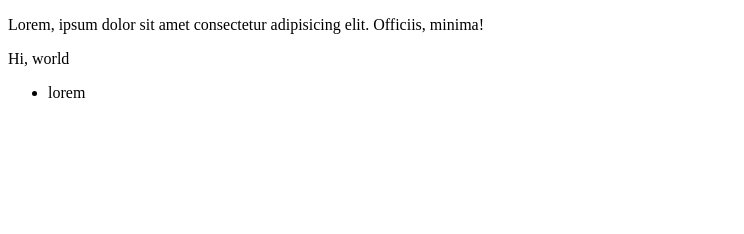
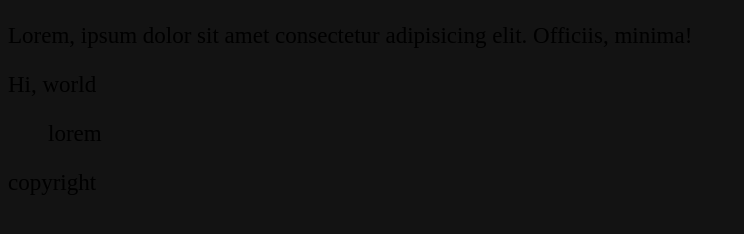
Before and after one commit to nvs163/t-1000, a plain HTML site: page index.html in a window 1280 px wide. Shown: the whole page, without its empty margins (0-744 px from the left). Drawn offline with Linux system fonts and the light colour scheme.

Commit message:
commit 2

```diff
--- a/index.html
+++ b/index.html
@@ -4,6 +4,7 @@
   <meta charset="UTF-8">
   <meta http-equiv="X-UA-Compatible" content="IE=edge">
   <meta name="viewport" content="width=device-width, initial-scale=1.0">
+  <link rel="stylesheet" href="style.css">
   <title>Document</title>
 </head>
 <body>
@@ -16,5 +17,11 @@
       </ul>
     </section>
   </main>
+
+  <footer class="footer">
+    <p class="footer__info">
+      copyright
+    </p>
+  </footer>
 </body>
 </html>
--- a/style.css
+++ b/style.css
@@ -2,3 +2,7 @@ body {
   background-color: #131313;
   font-size: 23px;
 }
+
+ul, li {
+  list-style: none;
+}
```
